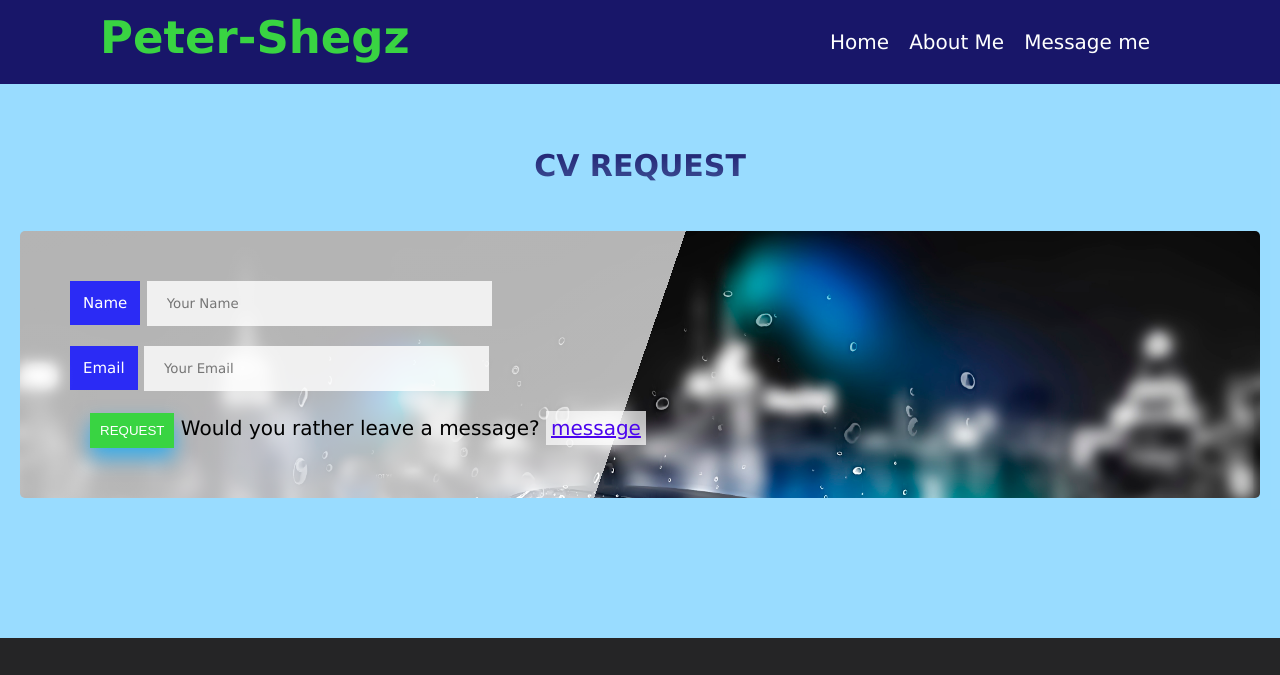
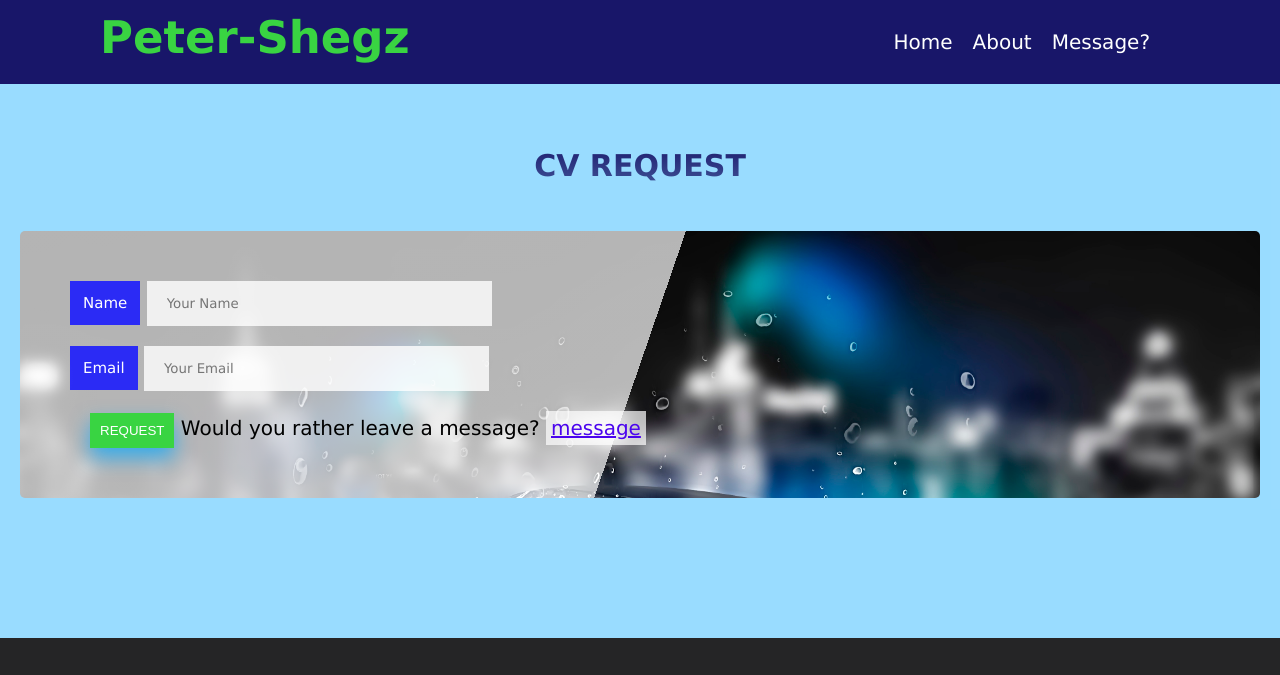
Before and after one commit to Petersheg/Mini_Projects, a website: page main/logIn.html in a window 1280 px wide. Shown: the top 675 px of the page. Drawn offline with Linux system fonts and the light colour scheme.

Commit message:
Nav commit

```diff
--- a/main/logIn.html
+++ b/main/logIn.html
@@ -15,8 +15,8 @@
             <div class="nav_text">
                 <ul class="nav_list">
                     <li class="nav_item"><a href="index.html" class="nav_list-link">Home</a></li>
-                    <li class="nav_item"><a href="aboutMe.html" class="nav_list-link">About Me</a></li>
-                    <li class="nav_item"><a href="signUp.html" class="nav_list-link">Message me</a></li>
+                    <li class="nav_item"><a href="aboutMe.html" class="nav_list-link">About</a></li>
+                    <li class="nav_item"><a href="signUp.html" class="nav_list-link">Message?</a></li>
                 </ul>
             </div>
         </section>
```
